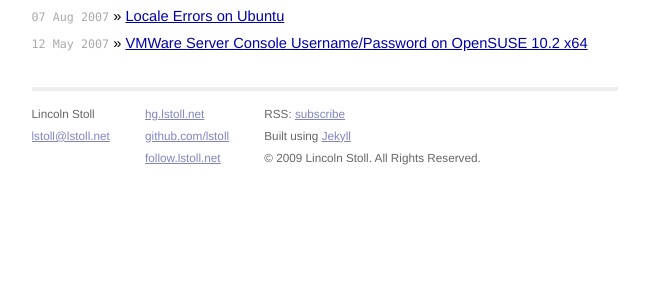
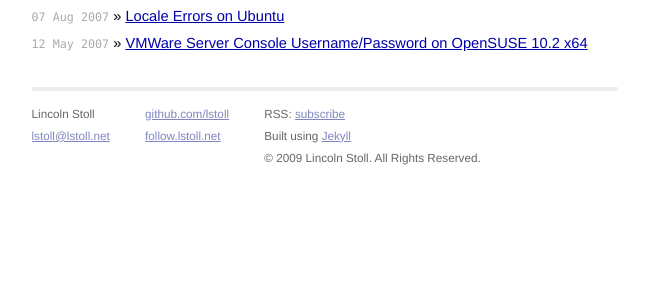
Before and after one commit to lstoll/lstoll.github.io, a Jekyll site: the page built from index.html, in a window 1280 px wide. Shown: the part 341-640 px from the top of the page, without its empty margins (315-964 px from the left). Built offline with Jekyll 4.4.1, drawn with Linux system fonts in a browser that asks for light colours; comment, search, counter and statistics services are not loaded.

Commit message:
point code to github
--HG--
extra : convert_revision : eb3168440a95567951155b0268eef5afd496d642

```diff
--- a/_layouts/default.html
+++ b/_layouts/default.html
@@ -38,7 +38,7 @@
     <a href="/">Lincoln Stoll</a>
     <a class="extra" href="/about">about me</a>
     <a class="extra" href="/contact">contact</a>
-    <a class="extra" href="http://hg.lstoll.net">code</a>
+    <a class="extra" href="http://github.com/lstoll">code</a>
   </div>
 
   {{ content }}
@@ -52,7 +52,6 @@
     </div>
     <div class="contact">
       <p>
-        <a href="http://hg.lstoll.net/">hg.lstoll.net</a><br />
         <a href="http://github.com/lstoll/">github.com/lstoll</a><br />
         <a href="http://follow.lstoll.net/">follow.lstoll.net</a><br />
       </p>
```
